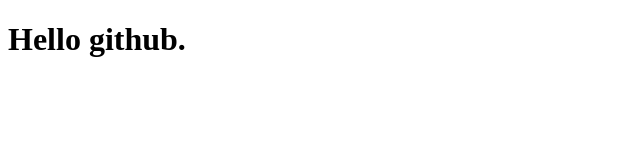
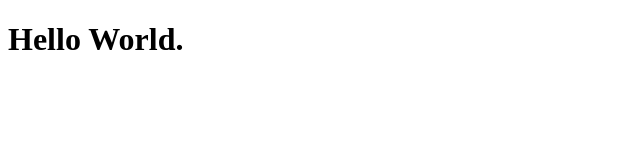
Before and after one commit to yjoon45/yjoon45.github.io, a plain HTML site: page index.html in a window 1280 px wide. Shown: the full height of the page, 0-640 px from the left. Drawn offline with Linux system fonts and the light colour scheme.

Commit message:
Update index.html

```diff
--- a/index.html
+++ b/index.html
@@ -5,6 +5,6 @@
 		<title>Document</title>
 	</head>
 	<body>
-		<h1>Hello github.</h1>
+		<h1>Hello World.</h1>
 	</body>
 </html>
```
